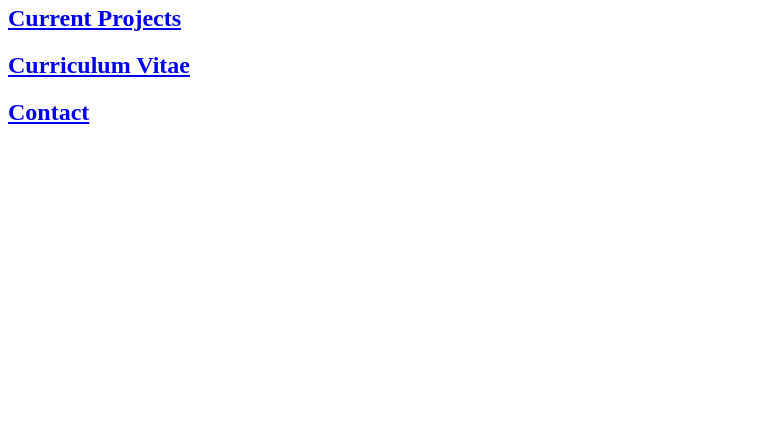
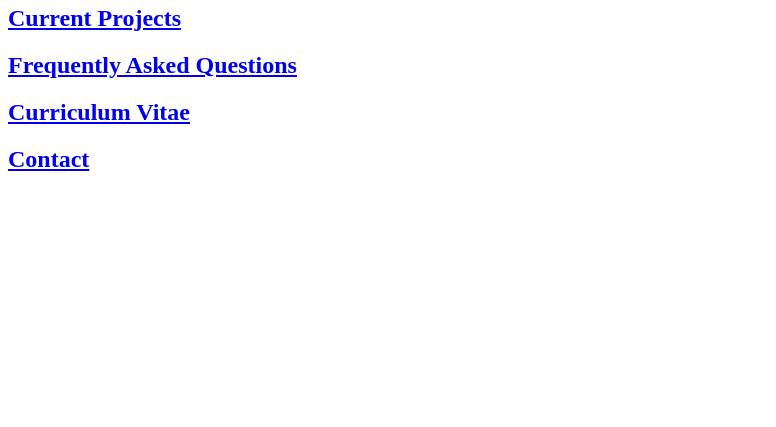
Before and after one commit to DanMohr1194/DanMohr1194.github.io, a plain HTML site: page index.html in a window 1280 px wide. Shown: the part 373-800 px from the top of the page, without its empty margins (0-776 px from the left). Drawn offline with Linux system fonts and the light colour scheme.

Commit message:
Update index.html

```diff
--- a/index.html
+++ b/index.html
@@ -12,6 +12,7 @@
     </header>
 	<a href="https://danmohr1194.github.io/JovianSystem.png"><img src="JovianSystem.png" width="50%" height="50%"></a>
     <h2><a href="https://danmohr1194.github.io/current_projects.html">Current Projects</a></h2>
+    <h2><a href="https://danmohr1194.github.io/faq.html">Frequently Asked Questions</a></h2>
     <h2><a href="https://danmohr1194.github.io/curriculum_vitae.html">Curriculum Vitae</a></h2>
     <h2><a href="https://danmohr1194.github.io/contact">Contact</a></h2>
 </body>
```
